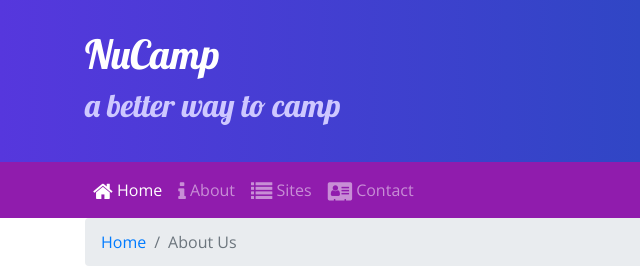
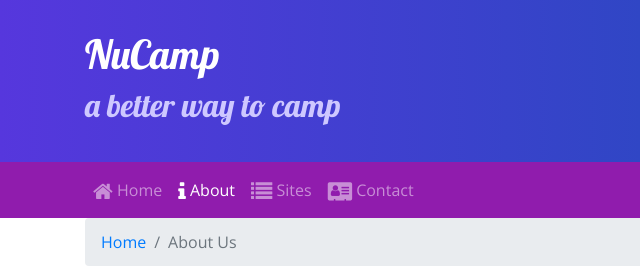
Before and after one commit to timstetter/bootstrap-1, a website: page aboutus.html in a window 1280 px wide. Shown: the top 266 px of the page, 0-640 px from the left. Drawn offline with nearby package versions, Linux system fonts and the light colour scheme.

Commit message:
updated active class on aboutus

```diff
--- a/aboutus.html
+++ b/aboutus.html
@@ -36,8 +36,8 @@
         </button>
             <div class="collapse navbar-collapse" id="nucampNavbar">
                 <ul class="navbar-nav">
-                    <li class="nav-item active"><a class="nav-link" href="index.html"><i class="fa fa-home fa-lg"></i> Home</a></li>
-                    <li class="nav-item"><a class="nav-link" href="#"><i class="fa fa-info fa-lg"></i> About</a></li>
+                    <li class="nav-item"><a class="nav-link" href="index.html"><i class="fa fa-home fa-lg"></i> Home</a></li>
+                    <li class="nav-item active"><a class="nav-link" href="#"><i class="fa fa-info fa-lg"></i> About</a></li>
                     <li class="nav-item"><a class="nav-link" href="#"><i class="fa fa-list fa-lg"></i> Sites</a></li>
                     <li class="nav-item"><a class="nav-link" href="#"><i class="fa fa-address-card fa-lg"></i> Contact</a></li>
                 </ul>
```
